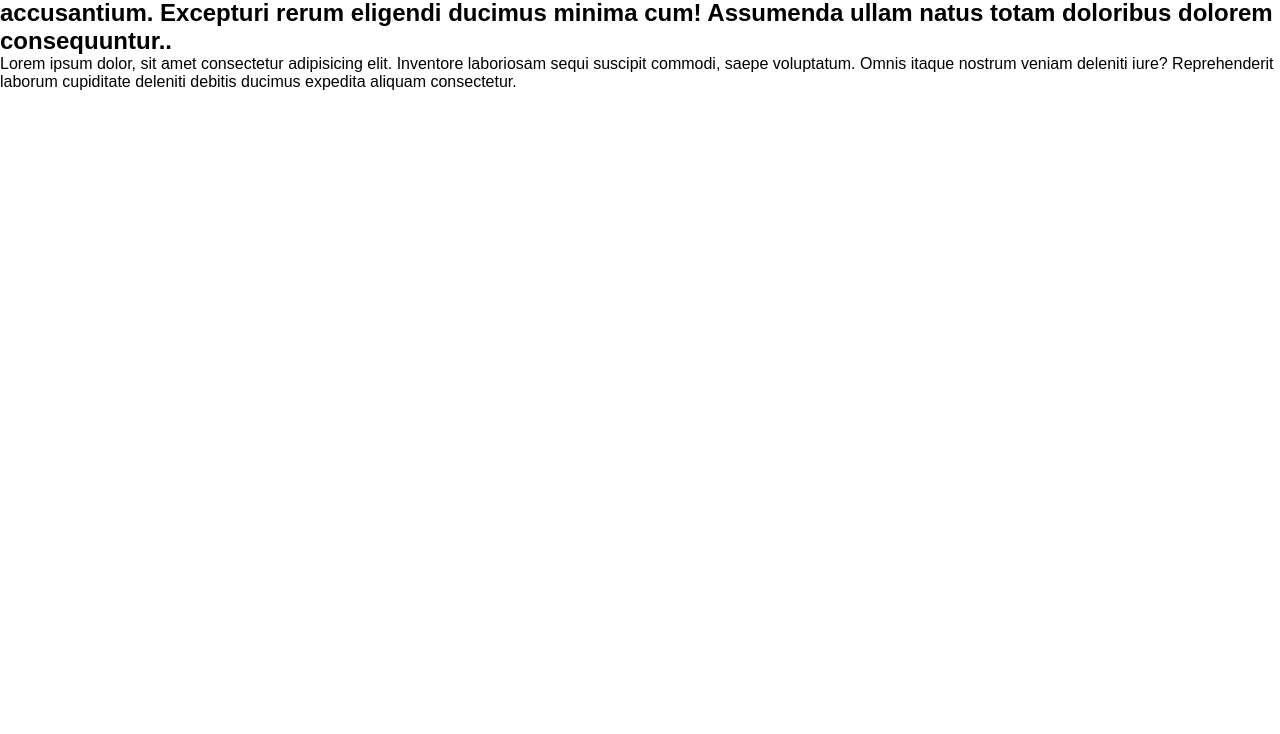
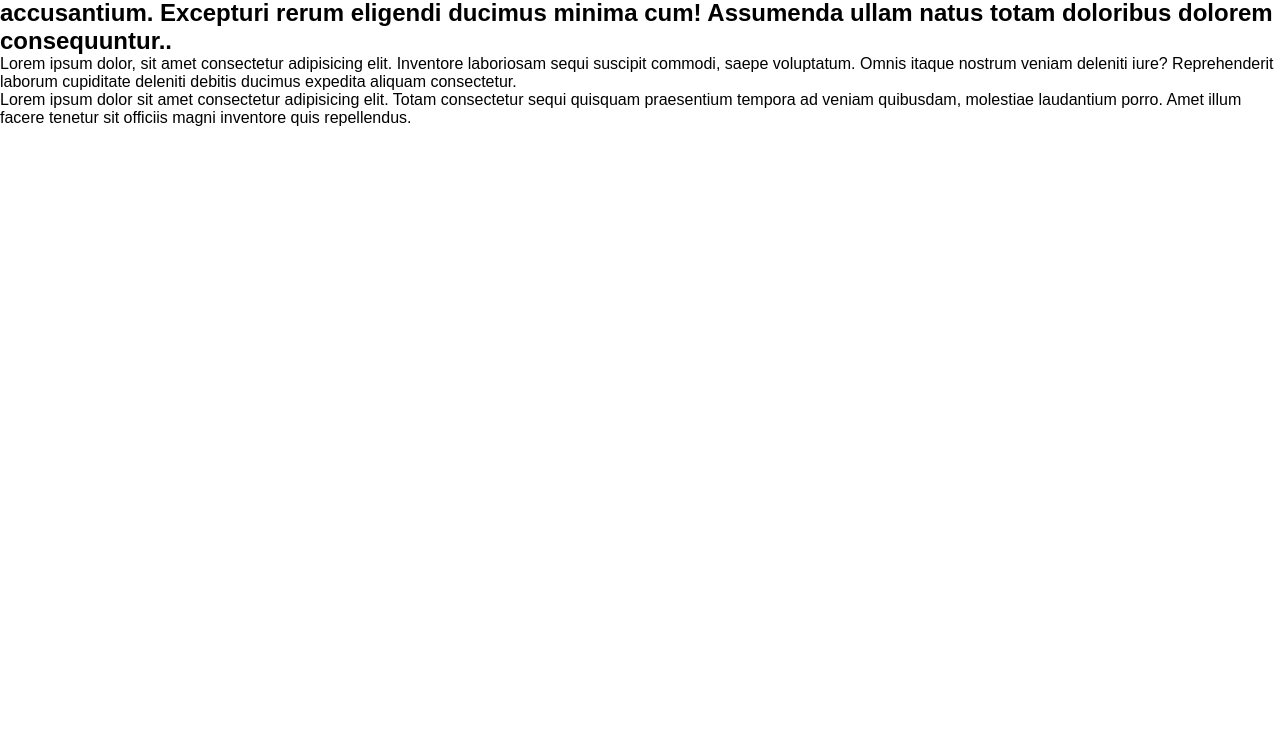
Before and after one commit to FozilxonAbdusalmov/figmafood, a plain HTML site: page index.html in a window 1280 px wide. Shown: the part 66-800 px from the top of the page. Drawn offline with Linux system fonts and the light colour scheme.

Commit message:
p qushildi

```diff
--- a/index.html
+++ b/index.html
@@ -11,5 +11,6 @@
     <h1>Git Hub</h1>
     <h2>Lorem ipsum dolor sit, amet consectetur adipisicing elit. Unde hic, minus sapiente at corporis asperiores nobis accusantium. Excepturi rerum eligendi ducimus minima cum! Assumenda ullam natus totam doloribus dolorem consequuntur..</h2>
     <p>Lorem ipsum dolor, sit amet consectetur adipisicing elit. Inventore laboriosam sequi suscipit commodi, saepe voluptatum. Omnis itaque nostrum veniam deleniti iure? Reprehenderit laborum cupiditate deleniti debitis ducimus expedita aliquam consectetur.</p>
+    <p>Lorem ipsum dolor sit amet consectetur adipisicing elit. Totam consectetur sequi quisquam praesentium tempora ad veniam quibusdam, molestiae laudantium porro. Amet illum facere tenetur sit officiis magni inventore quis repellendus.</p>
 </body>
 </html>
```
